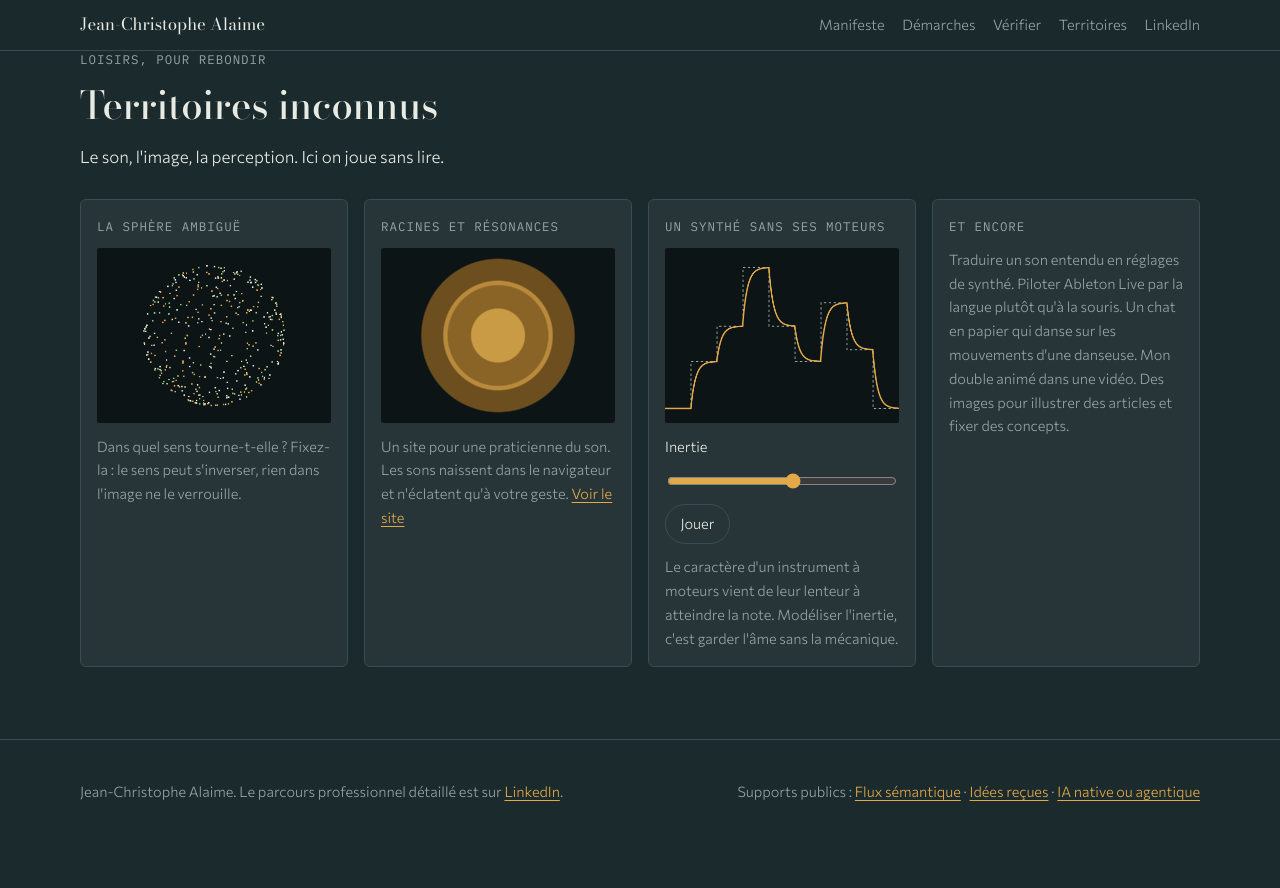
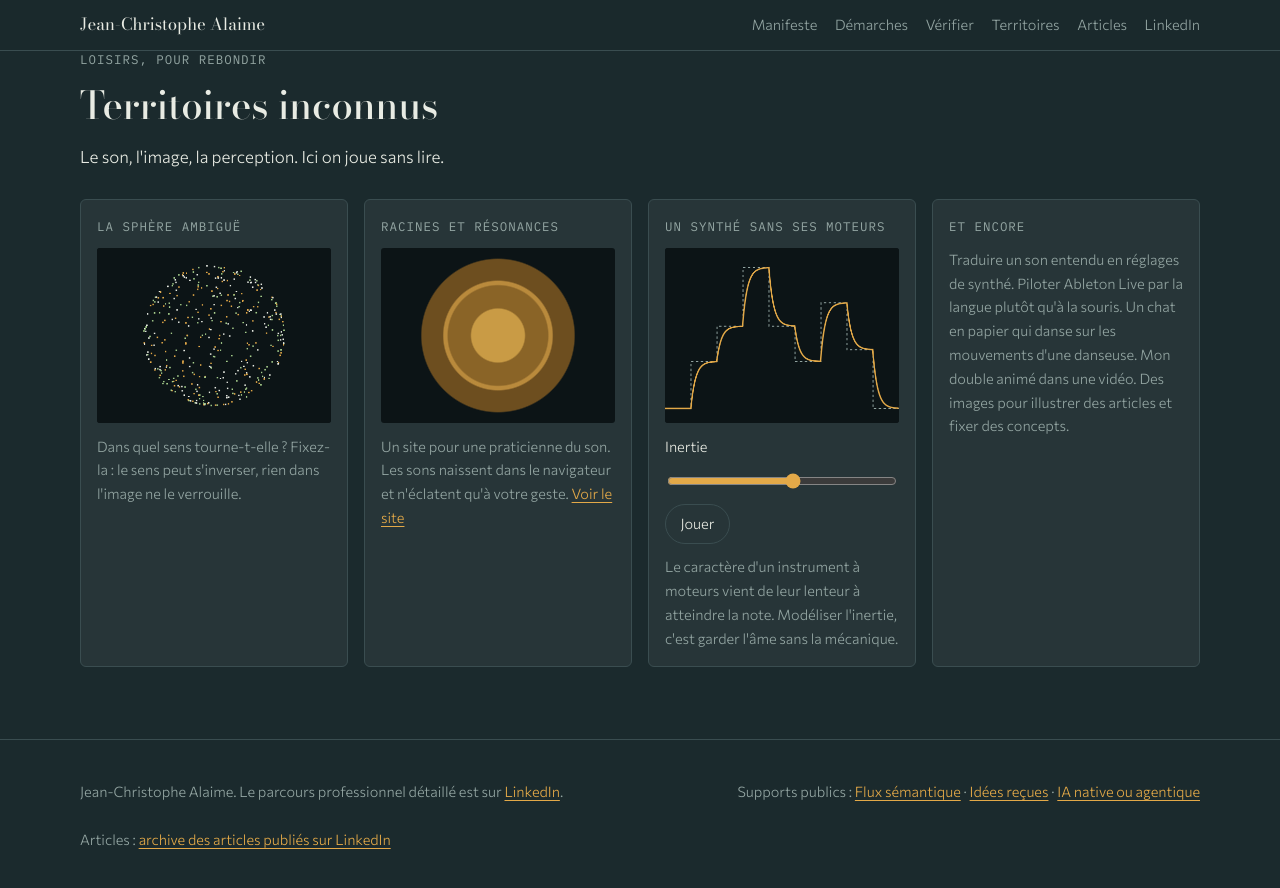
Before and after one commit to jalaime-a11y/jalaime-a11y.github.io, a Jekyll site: the page index.html, which Jekyll copies as it is, in a window 1280 px wide and 900 px high, scrolled down 13428 px. Shown: the top 888 px of the window. Built offline with Jekyll 4.4.1, drawn with Linux system fonts in a browser that asks for light colours; before the commit the page ends 14280 px from its top, so only the background shows below that.

Commit message:
Ajoute un lien vers les articles depuis la page d'accueil
Lien « Articles » dans le menu du CV, à côté de LinkedIn, et dans le pied
de page avec les supports publics.

Co-Authored-By: Claude Opus 5.5 <noreply@anthropic.com>
Claude-Session: https://claude.ai/code/session_01B3CFm78yCyQRuoZHBW9K4h

```diff
--- a/index.html
+++ b/index.html
@@ -253,6 +253,7 @@ input[type=range]{accent-color:var(--ambre);width:100%;max-width:22rem}
       <a href="#demarches">Démarches</a>
       <a href="#verifier" class="secondaire">Vérifier</a>
       <a href="#territoires" class="secondaire">Territoires</a>
+      <a href="articles/">Articles</a>
       <a href="https://www.linkedin.com/in/jean-christophe-alaime-86939455/">LinkedIn</a>
     </nav>
   </div>
@@ -646,6 +647,7 @@ input[type=range]{accent-color:var(--ambre);width:100%;max-width:22rem}
   <div class="enveloppe">
     <p>Jean-Christophe Alaime. Le parcours professionnel détaillé est sur <a href="https://www.linkedin.com/in/jean-christophe-alaime-86939455/">LinkedIn</a>.</p>
     <p>Supports publics : <a href="flux_semantique_v5.html">Flux sémantique</a> · <a href="idees_recues_v1.html">Idées reçues</a> · <a href="ia_native_vs_agentique.html">IA native ou agentique</a></p>
+    <p>Articles : <a href="articles/">archive des articles publiés sur LinkedIn</a></p>
   </div>
 </footer>
 
```
